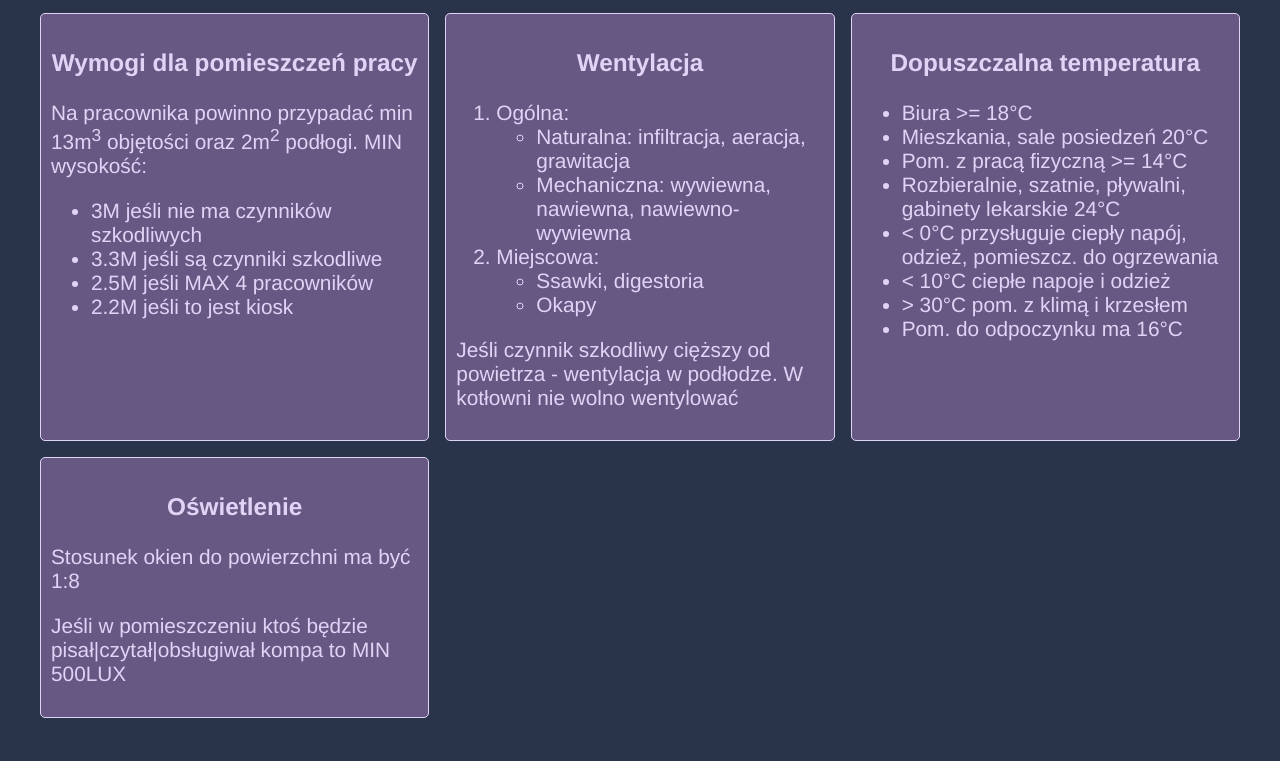
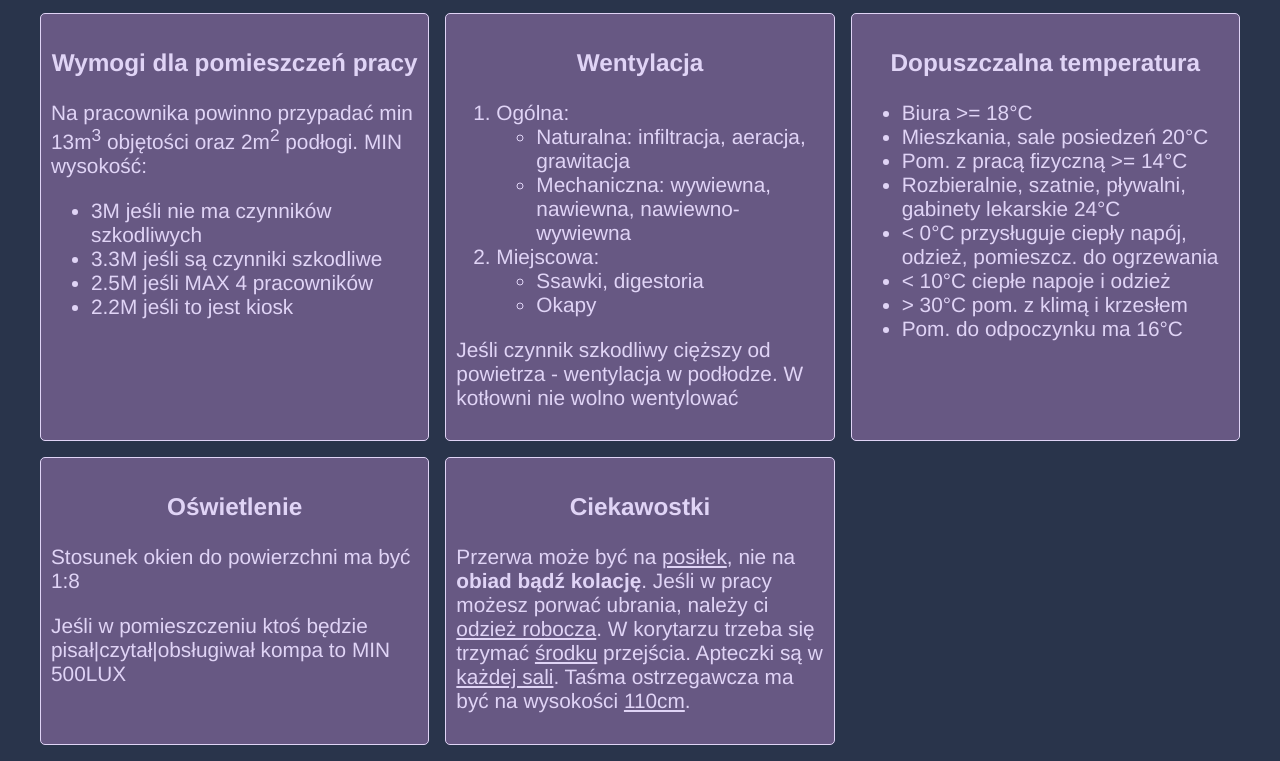
Before and after one commit to deparkh/psk-bep, a plain HTML site: page index.html in a window 1280 px wide. Shown: the part 723-1484 px from the top of the page. Before the commit the page ends 1457 px from the top, so only its background shows below. Drawn offline with Linux system fonts and the light colour scheme.

Commit message:
added Ciekawostki

```diff
--- a/index.html
+++ b/index.html
@@ -151,6 +151,11 @@
         <p>Stosunek okien do powierzchni ma być 1:8</p>
         <p>Jeśli w pomieszczeniu ktoś będzie pisał|czytał|obsługiwał kompa to MIN 500LUX</p>
       </div>
+      <!-- Ciekawostki -->
+      <div class="card">
+        <h3>Ciekawostki</h3>
+        <p>Przerwa może być na <u>posiłek</u>, nie na <strong>obiad bądź kolację</strong>. Jeśli w pracy możesz porwać ubrania, należy ci <u>odzież robocza</u>. W korytarzu trzeba się trzymać <u>środku</u> przejścia. Apteczki są w <u>każdej sali</u>. Taśma ostrzegawcza ma być na wysokości <u>110cm</u>.</p>
+      </div>
     </div>
   </body>
 </html>
```
